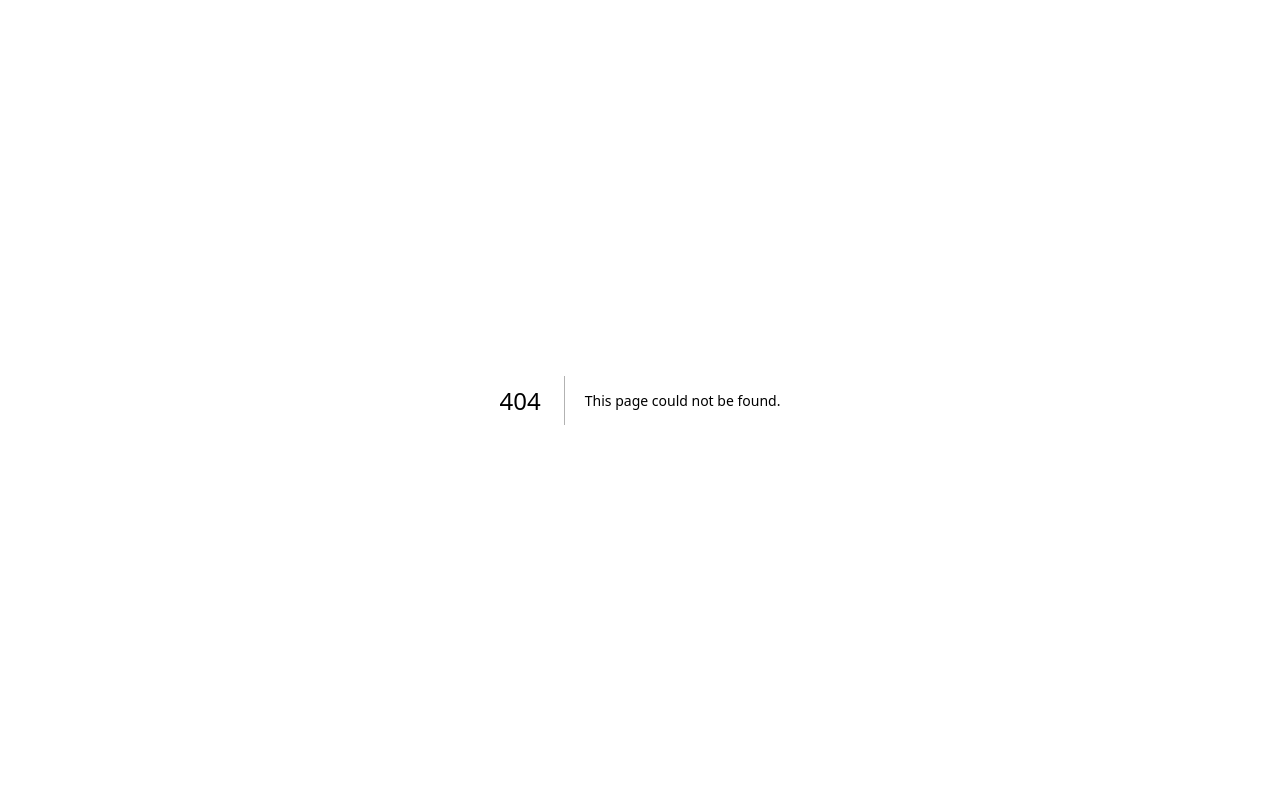
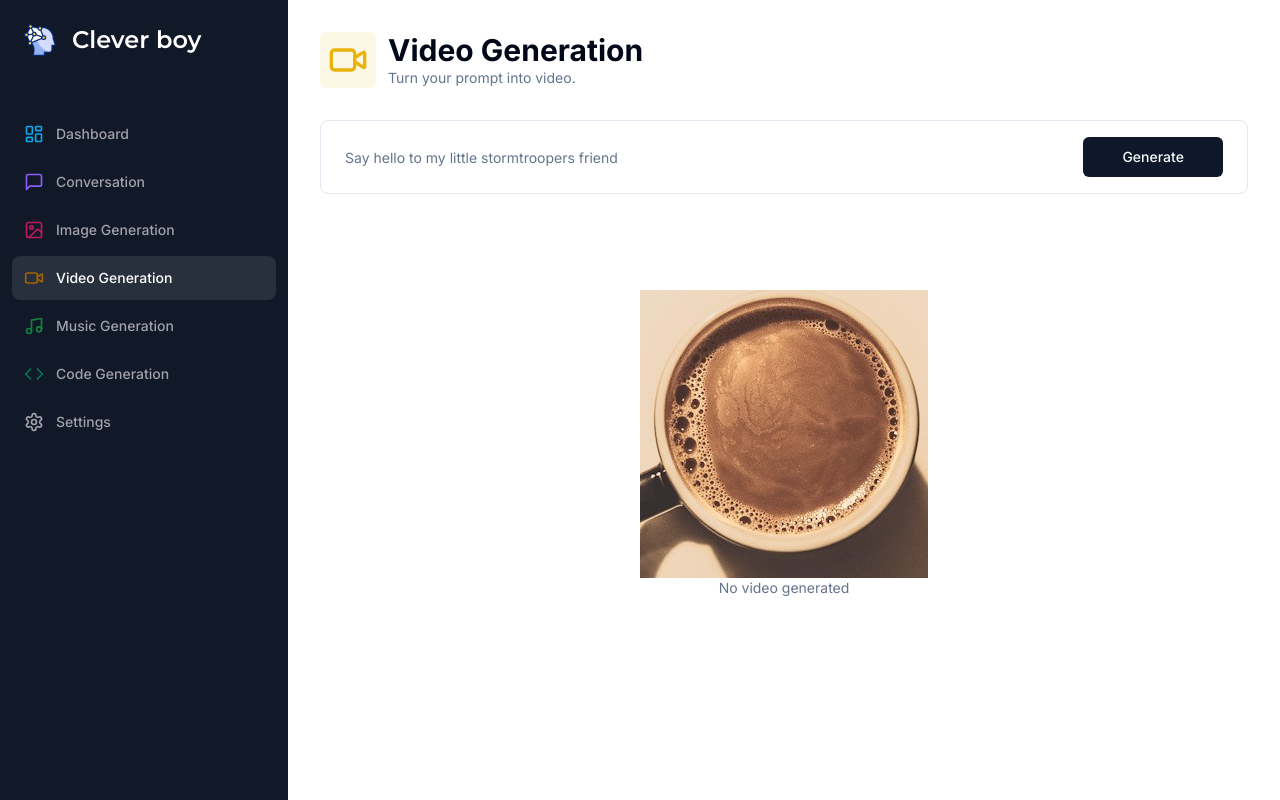
Before and after one commit to Rim4i4ok/ai-question-saas, a Next.js app: page /video in a window 1280 px wide. Before the commit this address had no page. Built offline with nearby package versions, Linux system fonts and the light colour scheme.

Commit message:
adding video page

```diff
--- /dev/null
+++ b/app/(dashboard)/(routes)/video/page.tsx
@@ -0,0 +1,106 @@
+"use client";
+
+import { zodResolver } from "@hookform/resolvers/zod";
+import axios from "axios";
+import { VideoIcon } from "lucide-react";
+import { useRouter } from "next/navigation";
+import { useState } from "react";
+import { useForm } from "react-hook-form";
+
+import Empty from "@/components/empty";
+import Heading from "@/components/heading";
+import Loader from "@/components/loader";
+import { Button } from "@/components/ui/button";
+import { Form, FormControl, FormField, FormItem } from "@/components/ui/form";
+import { Input } from "@/components/ui/input";
+
+import { TFormSchema, formSchema } from "./validation";
+
+function VideoPage() {
+  const router = useRouter();
+  const [video, setVideo] = useState<string>();
+
+  const form = useForm<TFormSchema>({
+    resolver: zodResolver(formSchema),
+    defaultValues: {
+      prompt: "",
+    },
+  });
+
+  const isLoading = form.formState.isSubmitting;
+
+  const onSubmitHandler = async (values: TFormSchema) => {
+    try {
+      setVideo(undefined);
+
+      const response = await axios.post("/api/video", values);
+
+      setVideo(response.data[0]);
+      form.reset();
+    } catch (error) {
+      // TODO: Open Pro Modal
+      console.log(error);
+    } finally {
+      router.refresh();
+    }
+  };
+
+  return (
+    <div>
+      <Heading
+        title="Video Generation"
+        description="Turn your prompt into video."
+        icon={VideoIcon}
+        iconColor="text-yellow-500"
+        bgColor="bg-yellow-500/10"
+      />
+      <div className="px-4 lg:px-8">
+        <div>
+          <Form {...form}>
+            <form
+              onSubmit={form.handleSubmit(onSubmitHandler)}
+              className="grid w-full grid-cols-12 gap-2 rounded-lg border p-4 px-3 focus-within:shadow-sm md:px-6"
+            >
+              <FormField
+                name="prompt"
+                render={({ field }) => (
+                  <FormItem className="col-span-12 lg:col-span-10">
+                    <FormControl className="m-0 p-0">
+                      <Input
+                        {...field}
+                        disabled={isLoading}
+                        placeholder="Say hello to my little stormtroopers friend"
+                        className="border-0 outline-none focus-visible:ring-0 focus-visible:ring-transparent"
+                      />
+                    </FormControl>
+                  </FormItem>
+                )}
+              />
+              <Button
+                disabled={isLoading}
+                className="col-span-12 w-full lg:col-span-2"
+              >
+                Generate
+              </Button>
+            </form>
+          </Form>
+        </div>
+        <div className="mt-4 space-y-4">
+          {isLoading && (
+            <div className="flex w-full items-center justify-center rounded-lg bg-muted p-8">
+              <Loader />
+            </div>
+          )}
+          {!video && !isLoading && <Empty label="No video generated" />}
+          {video && (
+            <video className="mt-8 aspect-video w-full rounded-lg border bg-black">
+              <source src={video} />
+            </video>
+          )}
+        </div>
+      </div>
+    </div>
+  );
+}
+
+export default VideoPage;
--- /dev/null
+++ b/app/(dashboard)/(routes)/video/validation.ts
@@ -0,0 +1,7 @@
+import { z } from "zod";
+
+export const formSchema = z.object({
+  prompt: z.string().min(1, { message: "Prompt is required" }),
+});
+
+export type TFormSchema = z.infer<typeof formSchema>;
```
